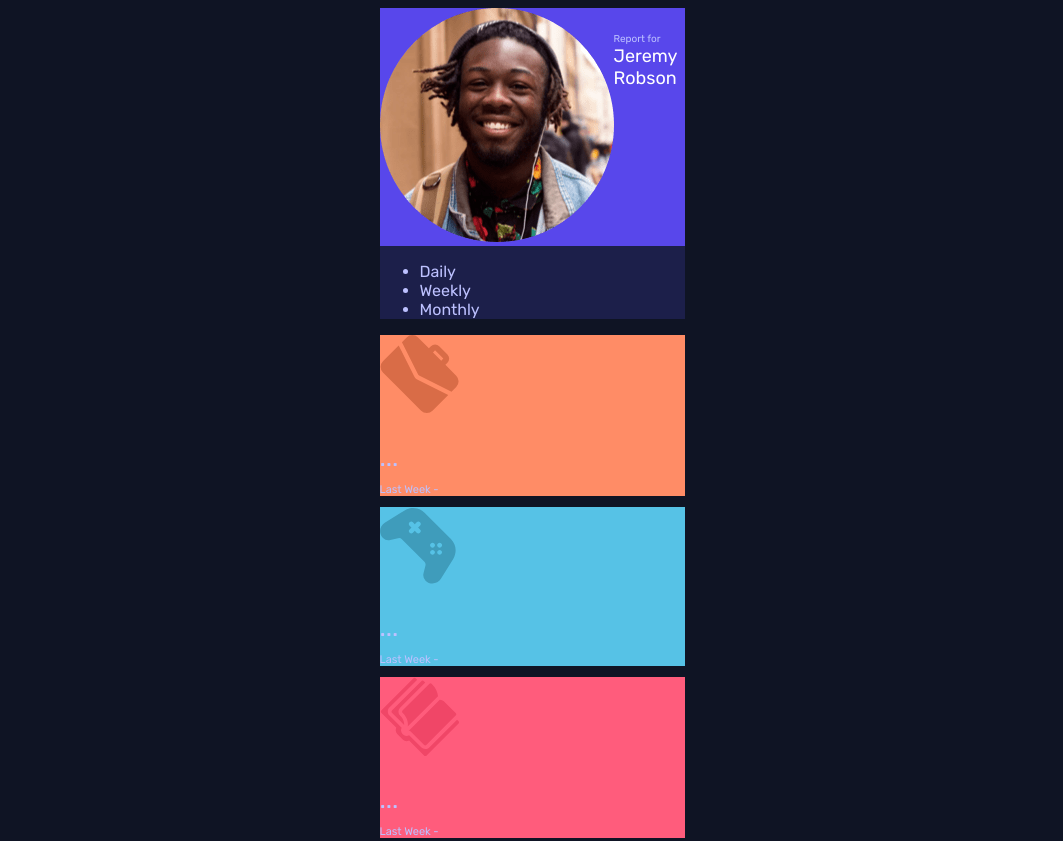
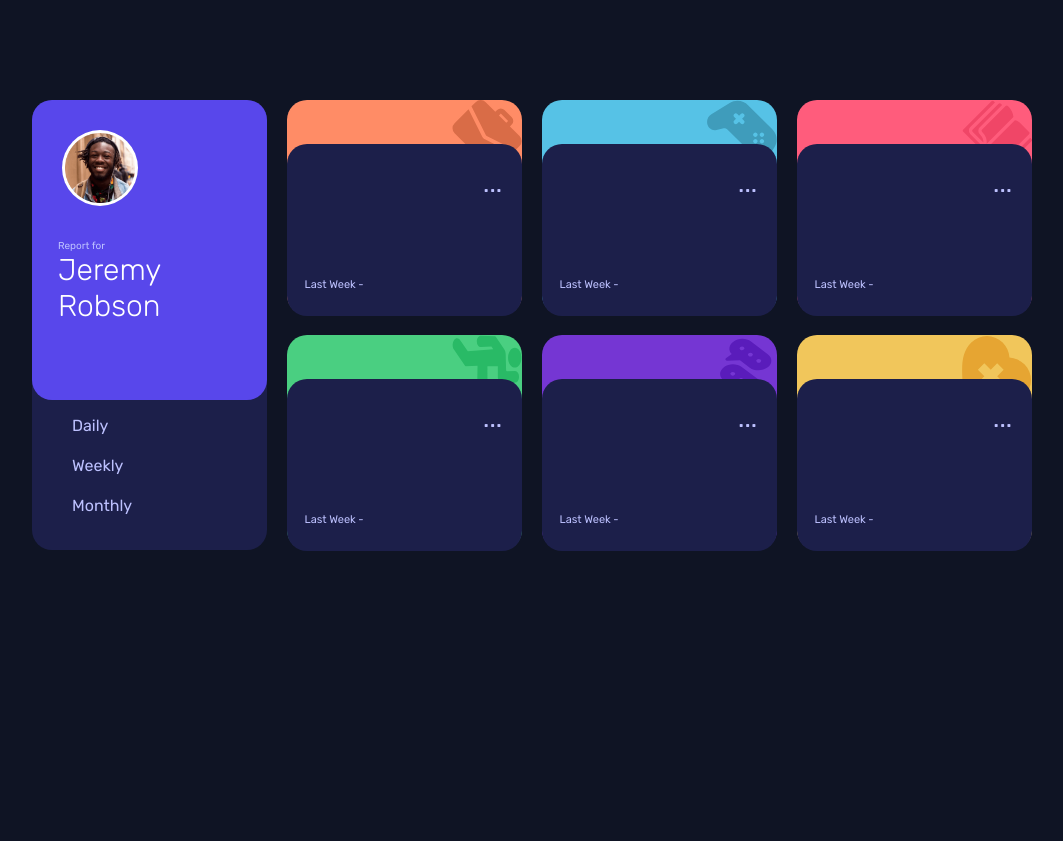
Before and after one commit to Asante-Nsiah/Time_tracking_dashboard_project, a plain HTML site: page index.html in a window 1280 px wide. Shown: the top 841 px of the page, without its empty margins (108-1171 px from the left). After the commit the page ends 813 px from the top, so only its background shows below. Drawn offline with nearby package versions, Linux system fonts and the light colour scheme.

Commit message:
Updated JS

```diff
--- a/index.html
+++ b/index.html
@@ -6,11 +6,11 @@
     <meta name="viewport" content="width=device-width, initial-scale=1.0">
     <title>Frontend Mentor | Time tracking dashboard</title>
     <link rel="shortcut icon" href="/images/favicon-32x32.png" type="image/x-icon">
-    <script src="https://ajax.googleapis.com/ajax/libs/jquery/3.6.0/jquery.min.js"></script>
     <link rel="preconnect" href="https://fonts.googleapis.com">
     <link rel="preconnect" href="https://fonts.gstatic.com" crossorigin>
     <link href="https://fonts.googleapis.com/css2?family=Outfit:wght@400;700&family=Red+Hat+Text:wght@700&family=Rubik:wght@300;400;500&display=swap" rel="stylesheet">
     <link rel="stylesheet" href="/styles.css">
+    <script src="https://ajax.googleapis.com/ajax/libs/jquery/3.6.0/jquery.min.js"></script>
 </head>
 <body>
     <div class="container">
@@ -33,6 +33,7 @@
             </div>
 
         </div>
+        <div class="menu-details">
             <div class="item-container">
                 <div class="work-card" style="background-color:hsl(15, 100%, 70%) ;">
                     <div id="design-icon"> <img  src="/images/icon-work.svg" alt=""></div>
@@ -132,6 +133,8 @@
 
         </div>
 
+    </div>
+
 
 
     <script src="script.js"></script>
--- a/script.js
+++ b/script.js
@@ -1,15 +1,21 @@
 const daily = document.getElementById("daily-report");
 const weekly = document.getElementById("weekly-report");
 const monthly = document.getElementById("monthly-report");
-const titleRob = document.getElementById("title");
-const hoursRob = document.getElementById("hours");
-const prevHour = document.getElementById("past-hour");
+const titleRob = document.querySelector("#title");
+const hoursRob = document.querySelector("#hours");
+const prevHour = document.querySelector("#past-hour");
+
+
+let menu_container = document.createElement("div");
+menu_container.className = "menu-details";
+document.body.appendChild(menu_container);
 
 
 $(document).ready(function() {
-    $.getJSON("data.json", function(data) {
-    $.each(data, function(key, value) {
+    $.getJSON("data.json", function(data){
+    $.each(data, function(key, value){
         console.log(value);
+
 
         daily.addEventListener("click",  () => {
             console.log(daily);
@@ -17,28 +23,23 @@ $(document).ready(function() {
             hoursRob.innerText = value.timeframes.daily.current+"hrs";
             document.body.style.color = "white";
             prevHour.innerText = value.timeframes.daily.previous+"hrs";
-        })
+        });
 
         weekly.addEventListener("click",  () => {
             console.log(weekly);
             titleRob.innerText = value.title;
             hoursRob.innerText = value.timeframes.weekly.current+"hrs";
+            document.body.style.color = "white";
             prevHour.innerText = value.timeframes.weekly.previous+"hrs";
-        })
+        });
 
         monthly.addEventListener("click",  () => {
             console.log(monthly);
             titleRob.innerText = value.title;
             hoursRob.innerText = value.timeframes.monthly.current+"hrs";
+            document.body.style.color = "white";
             prevHour.innerText = value.timeframes.monthly.previous+"hrs";
-        })
-
-
-
-
-
-
-
+        });
     });
     });
 });
--- a/styles.css
+++ b/styles.css
@@ -3,32 +3,14 @@ body{
     font-family: 'Rubik', sans-serif;;
 }
 
-.container{
-    width: 305px;
-    margin: 0 auto 0 auto;
 
-
-}
 
 .profile{
     background-color:hsl(246, 80%, 60%);
     display: grid;
     grid-template-columns: 1fr 1fr;
 }
-#profile-report{
-    font-size: 10px;
-    color: hsl(236, 100%, 87%);
-    margin-bottom:0 ;
-    margin-top: 25px;
-}
-#profile-name{
-    margin-top: 0;
-    font-size: 18px;
-}
-.profile-text{
-    color: white;
 
-}
 .profile-text:hover{
     cursor: pointer;
 }
@@ -62,22 +44,17 @@ body{
     font-size: 25px;
     margin-bottom: 0;
 }
-#past-week{
-    font-size: 11px;
-}
+
 
 .work-card, .work-details:hover{
     cursor: pointer;
 }
 
-#hours{
-    font-size: 30px;
-    margin: 0;
-}
+
 
 /* Mobile screen */
 
-@media only screen and (min-width: 375px) and (max-width: 600px) {
+@media only screen and (min-width: 360px) and (max-width: 800px) {
    .pic{
     width: 50px;
     height: 50px;
@@ -86,17 +63,14 @@ body{
     background-color: white;
     margin-top: 30px;
     margin-left: 30px;
-
-    /* position: absolute;
-    top: 40px;
-    left: 60px; */
-
    }
 
+   .container{
+    width: 305px;
+    margin: 0 auto 0 auto;
+}
    .profile-text{
     margin-top: 15px;
-
-
    }
     img{
 
@@ -152,4 +126,130 @@ body{
         text-align: right;
         margin-right: 20px;
     }
+    #profile-report{
+        font-size: 10px;
+        color: hsl(236, 100%, 87%);
+        margin-bottom:0 ;
+        margin-top: 25px;
+    }
+    #profile-name{
+        margin-top: 0;
+        font-size: 18px;
+    }
+    .profile-text{
+        color: white;
+    }
+    #past-week{
+        font-size: 11px;
+    }
+    #hours{
+        font-size: 30px;
+        margin: 0;
+    }
 }
+
+/* Other screens */
+@media only screen and (min-width: 801px){
+    .container{
+        width: 1000px;
+        margin: 100px auto 0 auto;
+        display: grid;
+        grid-template-columns: 0fr 1fr;
+    }
+
+    .menu{
+        width: 235px;
+        height: 450px;
+        border-radius: 20px;
+        margin-right: 20px;
+    }
+
+    .pic{
+        width: 70px;
+        height: 70px;
+        padding: 3px;
+        border-radius: 50%;
+        background-color: white;
+        margin-top: 30px;
+        margin-left: 30px;
+    }
+    img{
+        width: 70px;
+        height: 70px;
+    }
+    .profile{
+        width: 235px;
+        height: 300px;
+        border-radius: 20px;
+        display: grid;
+        grid-template-columns: 0.5fr 1fr;
+    }
+    #profile-report{
+        font-size: 10px;
+        color: hsl(236, 100%, 87%);
+        margin-bottom:0 ;
+        margin-top: 25px;
+    }
+    #profile-name{
+        margin-top: 0;
+        font-size: 30px;
+        font-weight: 300;
+    }
+    .profile-text{
+        color: white;
+        margin-top: 115px;
+        margin-left: -80px;
+
+    }
+    .time-period{
+        height: 120px;
+        display: grid;
+        grid-template-rows: 1fr 1fr 1fr;
+        list-style: none;
+        color: hsl(236, 100%, 87%);
+    }
+    .menu-details{
+        display: grid;
+        grid-template-columns: 1fr 1fr 1fr;
+        grid-template-rows: 1fr 1fr 1fr;
+    }
+    .work-details{
+        background-color:hsl(235, 46%, 20%) ;
+        border-radius: 20px;
+        height: 172px;
+        display: grid;
+        grid-template-columns: 1fr 1fr;
+        margin-top: -30px;
+        position: relative;
+        margin-bottom: 20px;
+    }
+    .work-card{
+        margin-bottom: 20px;
+        margin-right: 20px;
+        border-radius: 20px;
+        height: 215px;
+    }
+    #design-icon{
+        width: 235px;
+        text-align: right;
+
+    }
+    #past-week{
+        font-size: 11px;
+        margin-top: 80px;
+        margin-left: -100px;
+    }
+    #three-dot{
+        text-align: right;
+        margin-right: 20px;
+    }
+    .first-detail{
+        margin-left: 20px;
+        color: white;
+    }
+    #hours{
+        font-size: 60px;
+        font-weight: 300;
+        margin-top: 25px;
+    }
+}
```
Lines whose indentation alone changed are shown as unchanged.
